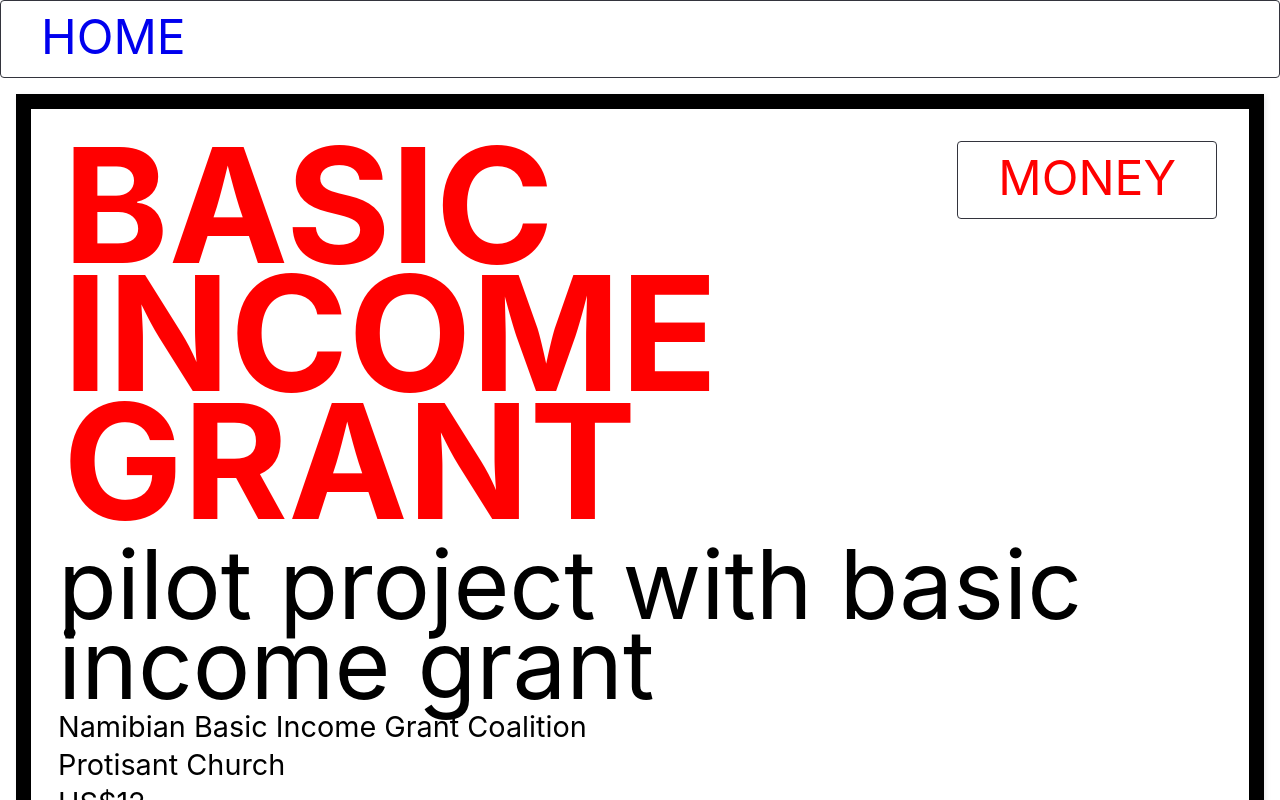
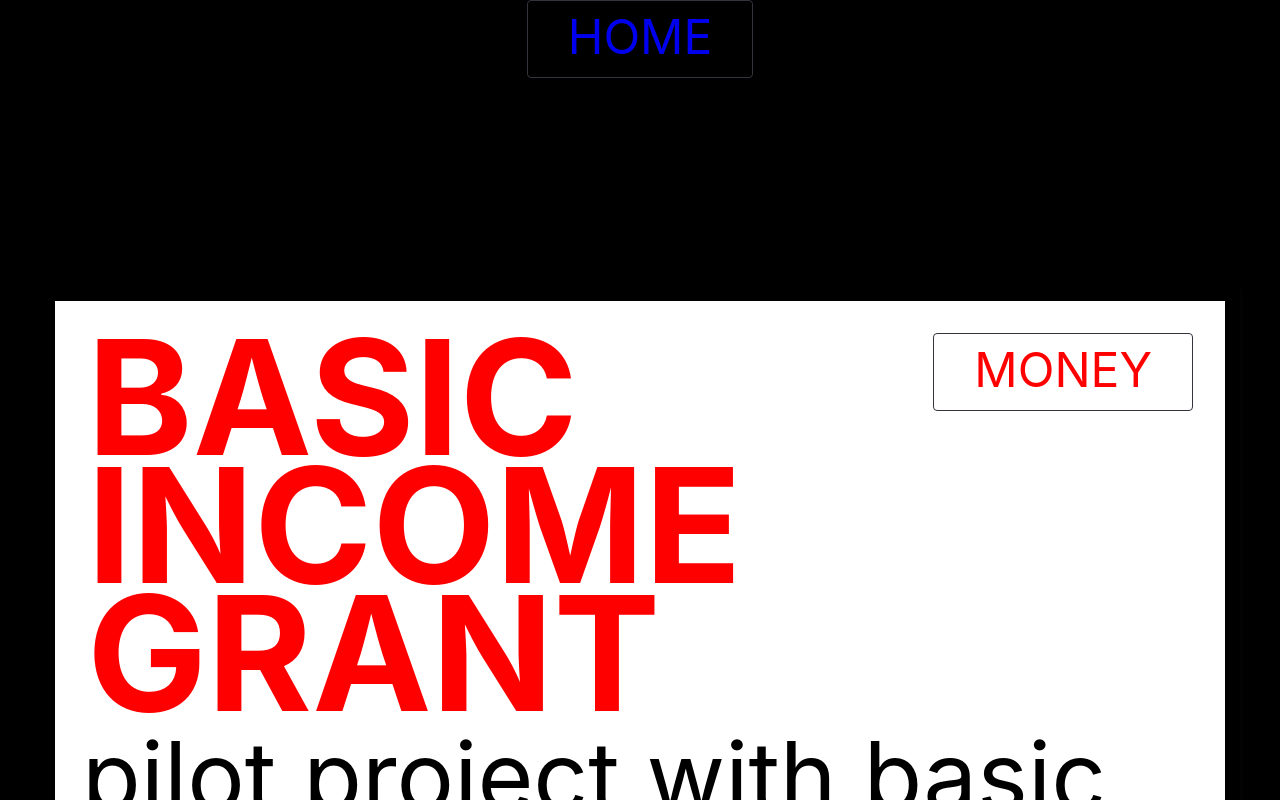
Before and after one commit to ColinRosati1/ubi, a React (Create React App) app: page /directory in a window 1280 px wide. Shown: the top 800 px of the page. Built offline with nearby package versions, Linux system fonts and the light colour scheme.

Commit message:
Add material UI to repo

```diff
--- a/package.json
+++ b/package.json
@@ -37,6 +37,7 @@
     ]
   },
   "devDependencies": {
+    "@material-ui/core": "^4.9.9",
     "classnames": "^2.2.6",
     "eslint": "^6.8.0",
     "eslint-config-standard": "^14.1.1",
--- a/src/components/core/IndexCard/IndexCard.module.scss
+++ b/src/components/core/IndexCard/IndexCard.module.scss
@@ -6,7 +6,6 @@
   font-size: 1.8rem;
   width: 75rem;
   padding: 2rem;
-  margin: 1rem;
   border: 15px solid $black;
   box-shadow: 2px 2px 5px rgba($tunaBlack, 0.1);
   background: $white;
--- a/src/components/dedicated/Directory/Directory.module.scss
+++ b/src/components/dedicated/Directory/Directory.module.scss
@@ -0,0 +1,7 @@
+.wrapper {
+  display: flex;
+  flex-direction: column;
+  align-items: center;
+  width: 75rem;
+  margin: auto;
+}
--- a/src/components/dedicated/Directory/IndexWrapper/IndexWrapper.module.scss
+++ b/src/components/dedicated/Directory/IndexWrapper/IndexWrapper.module.scss
@@ -1,7 +1,8 @@
-.wrapper{
-    width: 100%;
-    justify-content: center;
-    display: flex;
-    flex-wrap: wrap;
-    flex-direction: row;
+.wrapper {
+  width: 100%;
+  justify-content: center;
+  display: flex;
+  flex-wrap: wrap;
+  flex-direction: row;
+  margin: 1rem;
 }
--- /dev/null
+++ b/src/components/dedicated/Directory/SearchWrapper/SearchItems/SearchItems.module.scss
@@ -0,0 +1,5 @@
+.wrapper {
+  width: 100%;
+  border: 16px solid black;
+  padding: 2rem;
+}
--- /dev/null
+++ b/src/components/dedicated/Directory/SearchWrapper/SearchItems/index.tsx
@@ -0,0 +1,50 @@
+import React, { FC, MouseEvent } from 'react';
+import { makeStyles } from '@material-ui/core/styles';
+import InputLabel from '@material-ui/core/InputLabel';
+import MenuItem from '@material-ui/core/MenuItem';
+import FormHelperText from '@material-ui/core/FormHelperText';
+import FormControl from '@material-ui/core/FormControl';
+import Select from '@material-ui/core/Select';
+import styles from './SearchItems.module.scss';
+
+const useStyles = makeStyles(theme => ({
+  formControl: {
+    margin: theme.spacing(1),
+    minWidth: 120,
+  },
+  selectEmpty: {
+    marginTop: theme.spacing(2),
+  },
+}));
+
+const SearchItems: FC = () => {
+  const classes = useStyles();
+  // const [age, setAge] = React.useState('EventTarget');
+
+  const handleChange = (event: MouseEvent) => {
+    console.log(event.currentTarget);
+    event.preventDefault();
+    // setAge(event.currentTarget);
+  };
+
+  return (
+    <div className={styles.wrapper}>
+      <FormControl className={classes.formControl}>
+        <InputLabel id="demo-simple-select-label">Sort</InputLabel>
+        <Select
+          labelId="demo-simple-select-label"
+          id="demo-simple-select"
+          value={'Sort'}
+          type={'visible'}
+          onClick={handleChange}
+        >
+          <MenuItem value={'Location'}>Location</MenuItem>
+          <MenuItem value={'Length'}>Length</MenuItem>
+          <MenuItem value={'Income'}>Income</MenuItem>
+        </Select>
+      </FormControl>
+    </div>
+  );
+};
+
+export default SearchItems;
--- /dev/null
+++ b/src/components/dedicated/Directory/SearchWrapper/SearchWrapper.module.scss
@@ -0,0 +1,5 @@
+.wrapper {
+  width: 100%;
+  display: flex;
+  margin: 1rem;
+}
--- /dev/null
+++ b/src/components/dedicated/Directory/SearchWrapper/index.tsx
@@ -0,0 +1,14 @@
+import React, { FC } from 'react';
+
+import SearchItems from './SearchItems';
+import styles from './SearchWrapper.module.scss';
+
+const SearchWrapper: FC = () => {
+  return (
+    <div className={styles.wrapper}>
+      <SearchItems />
+    </div>
+  );
+};
+
+export default SearchWrapper;
--- a/src/components/dedicated/Directory/index.tsx
+++ b/src/components/dedicated/Directory/index.tsx
@@ -5,6 +5,7 @@ import styles from './Directory.module.scss';
 import IndexWrapper from './IndexWrapper';
 
 import MainButton from '../../core/MainButton';
+import SearchWrapper from './SearchWrapper';
 
 const Body: FC = () => {
   return (
@@ -12,6 +13,7 @@ const Body: FC = () => {
       <Link to="/">
         <MainButton label={'home'} />
       </Link>
+      <SearchWrapper />
       <IndexWrapper />
     </div>
   );
--- a/src/components/dedicated/Index/IndexBody/IndexBody.module.scss
+++ b/src/components/dedicated/Index/IndexBody/IndexBody.module.scss
@@ -1,6 +1,12 @@
+@import 'src/styles/colors';
+
 @mixin flexBox {
   display: flex;
   flex-wrap: wrap;
+}
+
+body {
+  background-color: black;
 }
 
 .wrapper {
@@ -24,4 +30,5 @@ a {
   margin-left: -20px;
   line-height: 0.7;
   letter-spacing: -13px;
+  mix-blend-mode: color-dodge;
 }
--- a/src/components/dedicated/Index/IndexBody/index.tsx
+++ b/src/components/dedicated/Index/IndexBody/index.tsx
@@ -1,4 +1,4 @@
-import React, { FC } from 'react';
+import React, { FC, useEffect, useState } from 'react';
 import { Link } from 'react-router-dom';
 import cx from 'classnames';
 
@@ -28,12 +28,28 @@ const backgroungText = [
   'e',
 ];
 
+const colors = {
+  Sea: '#a2ccb6',
+  Sand: '#fceeb5',
+  Peach: '#ee786e',
+  Black: '#000000',
+};
+
 const IndexBody: FC = () => {
+  const [color, setColor] = useState(colors.Sea);
+  useEffect(() => {
+    document.body.style.background = color;
+    document.body.style.transition = 'all 0.4s';
+    setTimeout(() => {
+      setColor('#ffffff');
+    }, 400);
+  }, [color]);
+
   return (
-    <div className={cx(styles.wrapper)} id={'index'}>
+    <div className={cx(styles.wrapper, 'index', styles.display)} id={'index'}>
       {backgroungText.map((items, index) => {
         return (
-          <Link to="/directory" key={index}>
+          <Link to="/directory" key={`color--${index}`}>
             <div className={styles.title}>{items}</div>
           </Link>
         );
```
Also changed, not shown: src/components/dedicated/Directory/IndexWrapper/index.tsx (+5 -3 lines), 1 other file (tests, documents, lock files or other folders).
